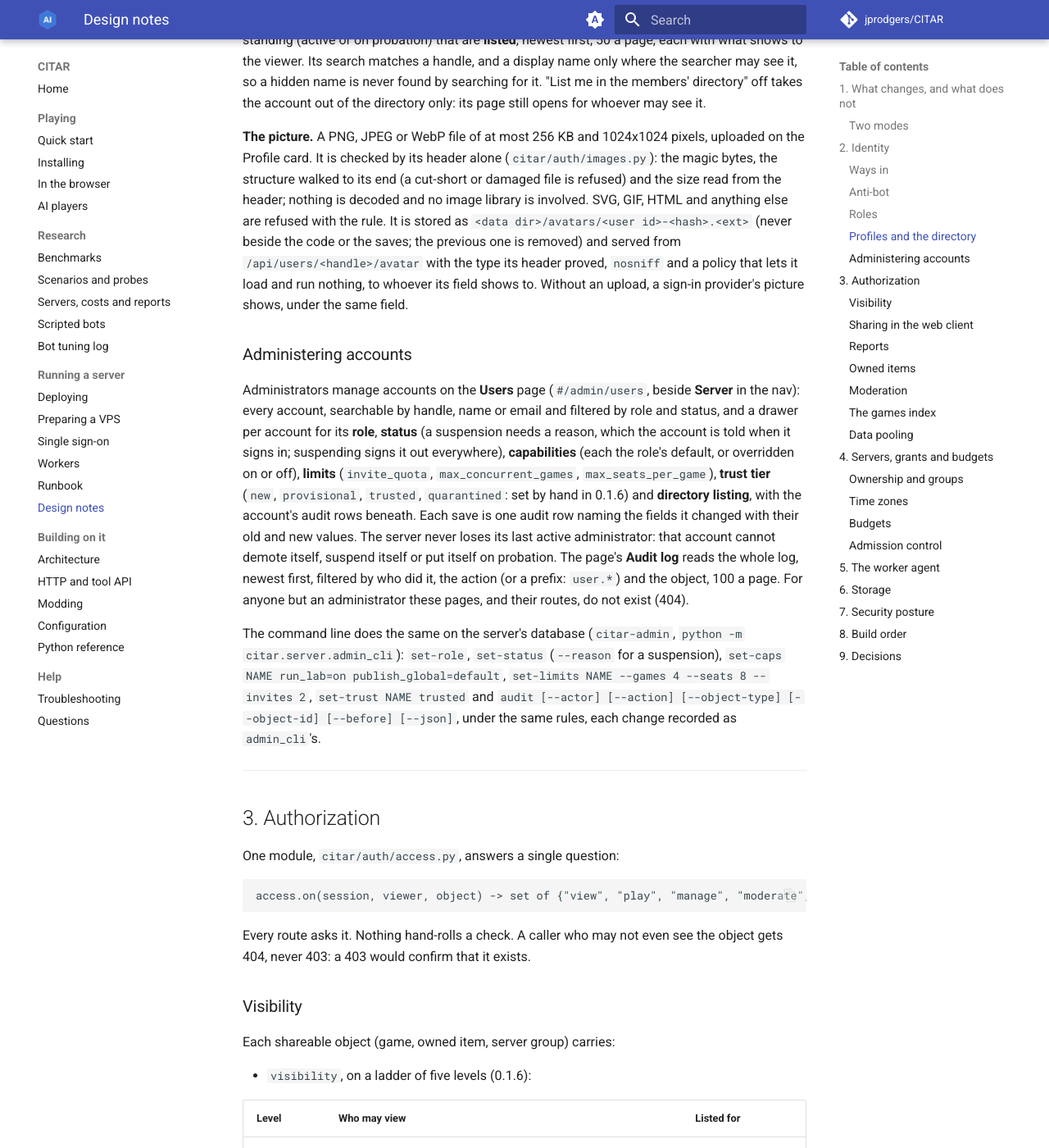
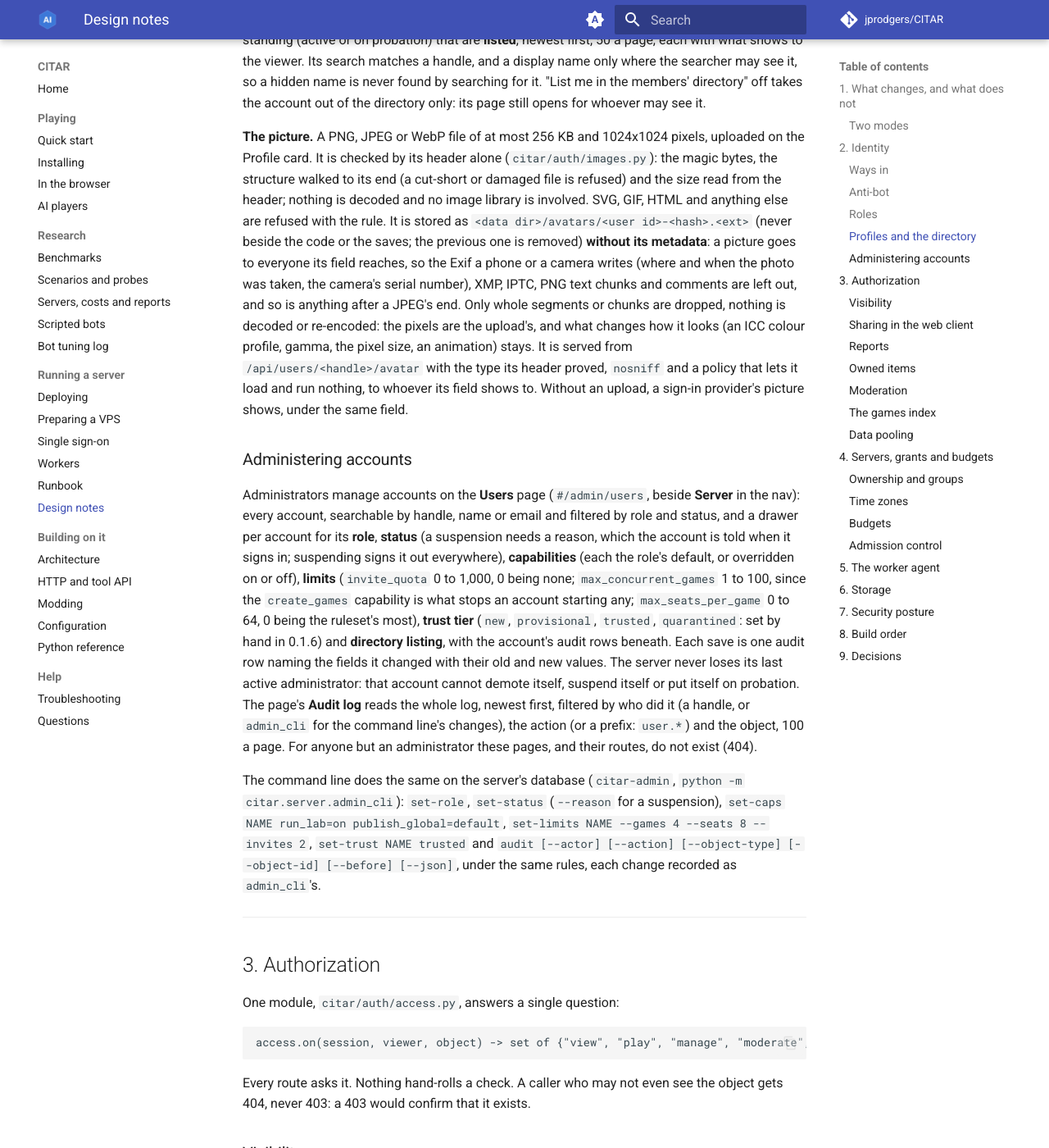
Before and after one commit to jprodgers/CITAR, an MkDocs documentation site: the page built from docs/server/ACCOUNTS.md, in a window 1280 px wide and 1400 px high, scrolled down 4195 px. Shown: the whole window at 82% size. Built offline with MkDocs 1.6.1 and Material for MkDocs 9.7.7, drawn with Linux system fonts in a browser that asks for light colours; comment, search, counter and statistics services are not loaded.

Commit message:
3-04 fix docs: avatars without their metadata, the limits' ranges, paging bounds, admin_cli by actor
ACCOUNTS: a picture is stored without its metadata (what is left out and
what stays), each limit's range and what 0 means, the Audit log's Who
taking admin_cli. API: the avatar's 400 for a malformed form and its
metadata, the offsets' and before's ranges (422), the PATCH limits' ranges,
?actor=admin_cli. RUNBOOK: audit --actor admin_cli. The wiki regenerated.

Co-Authored-By: Claude Opus 5.5 <noreply@anthropic.com>

```diff
--- a/docs/server/ACCOUNTS.md
+++ b/docs/server/ACCOUNTS.md
@@ -139,9 +139,13 @@ It is checked by its header alone (`citar/auth/images.py`): the magic bytes, the
 cut-short or damaged file is refused) and the size read from the header; nothing is decoded and no image library
 is involved. SVG, GIF, HTML and anything else are refused with the rule. It is stored as
 `<data dir>/avatars/<user id>-<hash>.<ext>` (never beside the code or the saves; the previous one is removed)
-and served from `/api/users/<handle>/avatar` with the type its header proved, `nosniff` and a policy that lets
-it load and run nothing, to whoever its field shows to. Without an upload, a sign-in provider's picture shows,
-under the same field.
+**without its metadata**: a picture goes to everyone its field reaches, so the Exif a phone or a camera writes
+(where and when the photo was taken, the camera's serial number), XMP, IPTC, PNG text chunks and comments are
+left out, and so is anything after a JPEG's end. Only whole segments or chunks are dropped, nothing is decoded or
+re-encoded: the pixels are the upload's, and what changes how it looks (an ICC colour profile, gamma, the pixel
+size, an animation) stays. It is served from `/api/users/<handle>/avatar` with the type its header proved,
+`nosniff` and a policy that lets it load and run nothing, to whoever its field shows to. Without an upload, a
+sign-in provider's picture shows, under the same field.
 
 ### Administering accounts
 
@@ -149,13 +153,14 @@ Administrators manage accounts on the **Users** page (`#/admin/users`, beside **
 account, searchable by handle, name or email and filtered by role and status, and a drawer per account for its
 **role**, **status** (a suspension needs a reason, which the account is told when it signs in; suspending signs
 it out everywhere), **capabilities** (each the role's default, or overridden on or off), **limits**
-(`invite_quota`, `max_concurrent_games`, `max_seats_per_game`), **trust tier** (`new`, `provisional`,
-`trusted`, `quarantined`: set by hand in 0.1.6) and **directory listing**, with the account's audit rows
-beneath. Each save is one audit row naming the fields it changed with their old and new values. The server
-never loses its last active administrator: that account cannot demote itself, suspend itself or put itself on
-probation. The page's **Audit log** reads the whole log, newest first, filtered by who did it, the action (or a
-prefix: `user.*`) and the object, 100 a page. For anyone but an administrator these pages, and their routes, do
-not exist (404).
+(`invite_quota` 0 to 1,000, 0 being none; `max_concurrent_games` 1 to 100, since the `create_games` capability is
+what stops an account starting any; `max_seats_per_game` 0 to 64, 0 being the ruleset's most), **trust tier**
+(`new`, `provisional`, `trusted`, `quarantined`: set by hand in 0.1.6) and **directory listing**, with the
+account's audit rows beneath. Each save is one audit row naming the fields it changed with their old and new
+values. The server never loses its last active administrator: that account cannot demote itself, suspend itself
+or put itself on probation. The page's **Audit log** reads the whole log, newest first, filtered by who did it (a
+handle, or `admin_cli` for the command line's changes), the action (or a prefix: `user.*`) and the object, 100 a
+page. For anyone but an administrator these pages, and their routes, do not exist (404).
 
 The command line does the same on the server's database (`citar-admin`, `python -m citar.server.admin_cli`):
 `set-role`, `set-status` (`--reason` for a suspension), `set-caps NAME run_lab=on publish_global=default`,
```
Also changed, not shown: docs/API.md (+5 -5 lines), docs/server/RUNBOOK.md (+1 -1 lines), wiki/Design-accounts-and-sharing.md (+15 -10 lines), wiki/HTTP-and-tool-API.md (+5 -5 lines), wiki/Runbook.md (+1 -1 lines).
